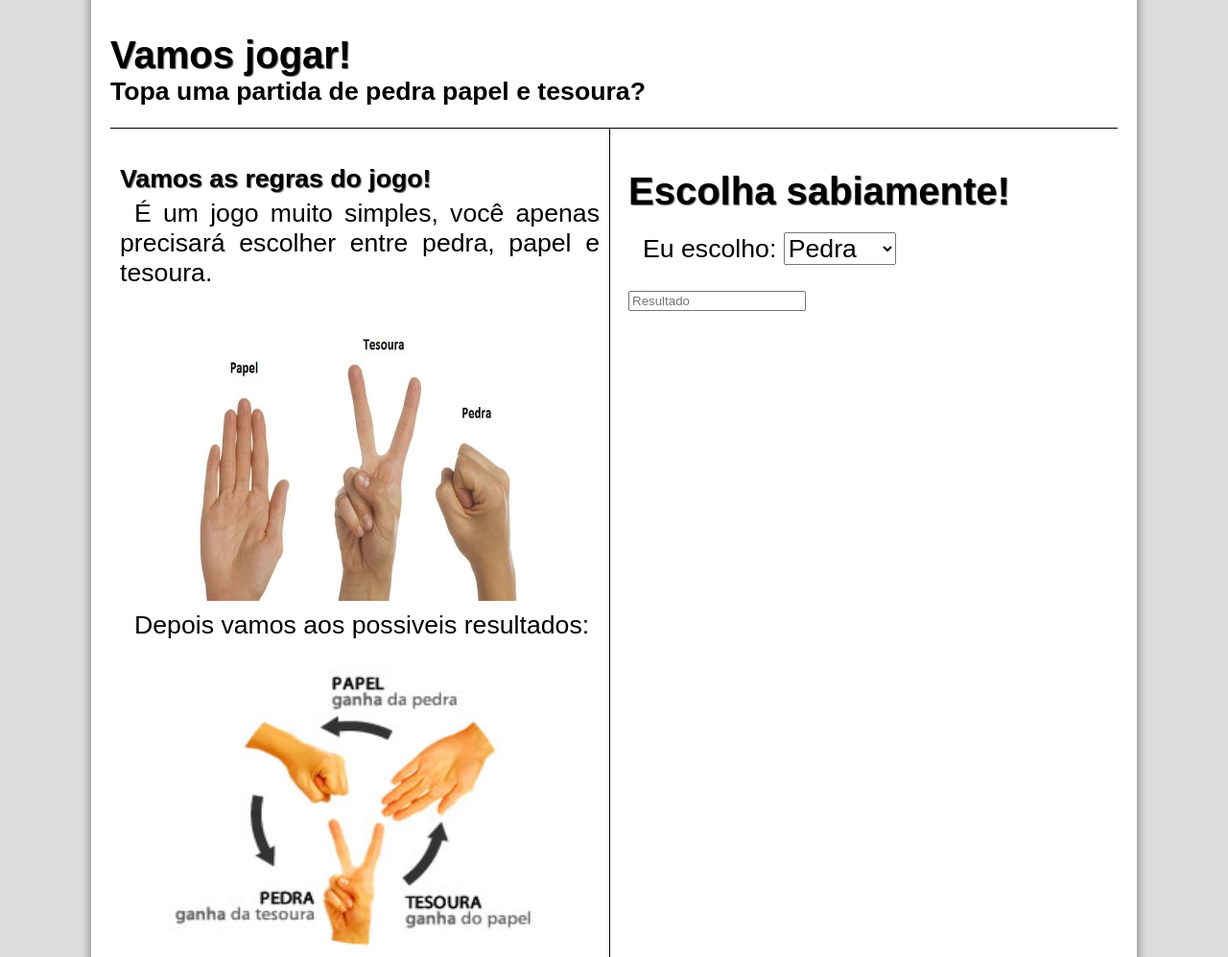
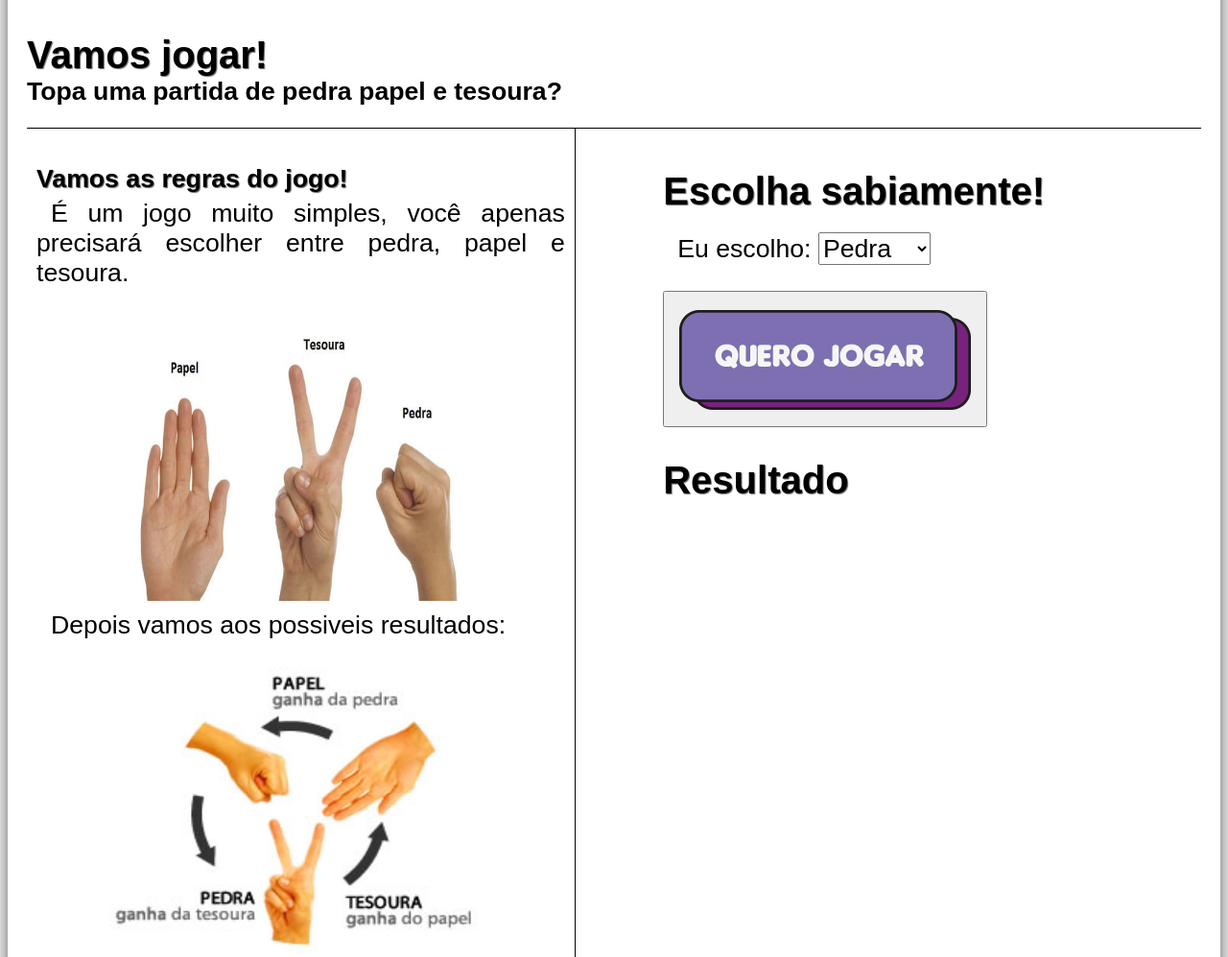
Before and after one commit to GabiBolaina/JokenPo, a plain HTML site: page index.html in a window 1280 px wide. Shown: the top 997 px of the page at 96% size. Drawn offline with Linux system fonts and the light colour scheme.

Commit message:
Jogo funcionando
Atualização javascript e layout

```diff
--- a/_css/estilo.css
+++ b/_css/estilo.css
@@ -9,7 +9,7 @@
 	}
 
 	div#interface {
-		width: 1050px;
+		width: auto;
 		height: auto;
 		background-color: #ffffff;
 		margin: -20px auto 0px auto;
@@ -19,7 +19,7 @@
 
 	section#corpo {
 		display: block;
-		width: 500px;
+		width: 45%;
 		float: left;
 		padding: 10px;
 		border-right: 1px solid black;
@@ -27,7 +27,7 @@
 
 	aside#lateral {
 		display: block;
-		width: 500px;
+		width: 45%;
 		float: right;
 		padding: 10px;
 	}
@@ -150,6 +150,7 @@
 		font-size: 20pt;
 	}
 
+
 	/*fim lateral / aside */
 
 	/* Rodapé */
--- a/_javascript/funcoes.js
+++ b/_javascript/funcoes.js
@@ -1,6 +1,50 @@
 function jokenpo() {
-    var escolhaMaquina = Math.random();
-    var escolha = parseInt(document.getElementById('cEscolha').value);
 
-    document.getElementById('cEscolha-usuario').value = escolhaMaquina;
+    var escolhaUsuario = parseInt(document.getElementById('cEscolha').value);
+
+    var escolhaMaquina = Math.random()*(4-1)+1;
+    var escolhaMaquinaTraduzida = parseInt(escolhaMaquina);
+    var escolhaMaquinaTexto = "Escolha maquina";
+
+    if(escolhaMaquinaTraduzida == 1){
+        escolhaMaquinaTexto ="Pedra" ;
+    }
+    if(escolhaMaquinaTraduzida == 2){
+        escolhaMaquinaTexto = "Papel" ;
+    }
+    if(escolhaMaquinaTraduzida == 3){
+        escolhaMaquinaTexto = "Tesoura";
+    }
+
+    var resultado = "Esperando a escolha"
+    if(escolhaUsuario == escolhaMaquinaTraduzida){
+        resultado = "! Deu empate, vamos novamente?";
+    } else{
+        if(escolhaUsuario == 1){
+            if(escolhaMaquinaTraduzida == 2){
+                resultado = " Que pena! Você perdeu :(";
+            }else{
+                resultado = " Parabéns, você ganhou!!";
+            }
+        }
+        if(escolhaUsuario == 2){
+            if(escolhaMaquinaTraduzida == 3){
+                resultado = " Que pena! Você perdeu :(";
+            }else{
+                resultado = " Parabéns, você ganhou!!";
+            }
+        }
+        if(escolhaUsuario == 3){
+            if(escolhaMaquinaTraduzida == 1){
+                resultado = " Que pena! Você perdeu :(";
+            }else{
+                resultado = " Parabéns, você ganhou!!";
+            }
+        }
+    }
+
+    resultadoFinal = "O computador escolheu: " + escolhaMaquinaTexto + resultado;
+
+    document.getElementById("cEscolha-usuario").innerHTML = resultadoFinal;
+
 }
--- a/index.html
+++ b/index.html
@@ -44,7 +44,7 @@
 
 <aside id="lateral">
 	<h1>Escolha sabiamente!</h1>
-	<form method="post" oninput="jokenpo();">
+	<form method="post">
 		<p><label for="cEscolha"> Eu escolho: </label>
 			<select name="tEscolha" id="cEscolha">
 					<option value="1">Pedra</option>
@@ -52,7 +52,8 @@
 					<option value="3">Tesoura</option>
 			</select></p>
 	</form>
-	<input type="text" name="tEscolha-usuario" id="cEscolha-usuario" placeholder="Resultado" readonly /></p>
+	<button onclick="jokenpo();"><img id="botao-jogar" src="_imagens/botao_quero_jogar.png"/></button>
+	<h1 type="text" name="tEscolha-usuario" id="cEscolha-usuario" /> Resultado<h1>
 </aside>
 
 
```
Also changed, not shown: _imagens/botao_quero_jogar.png (added).
